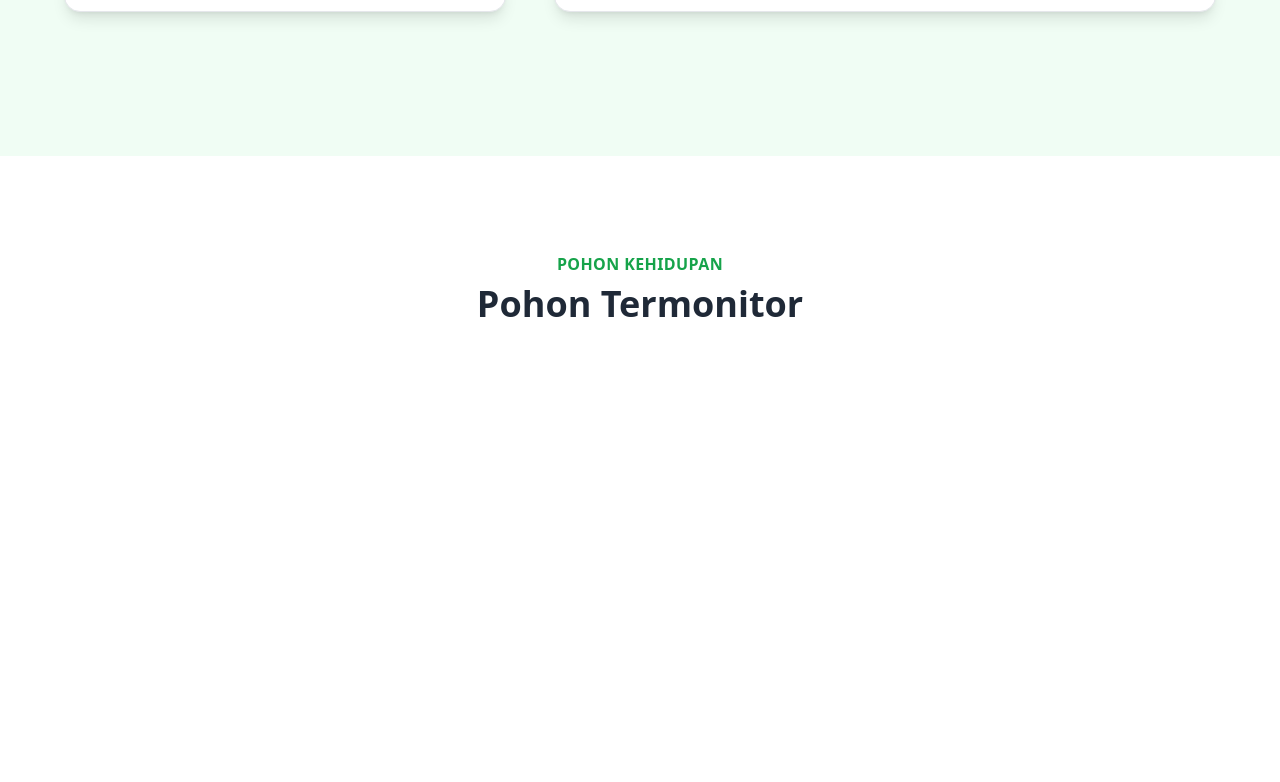
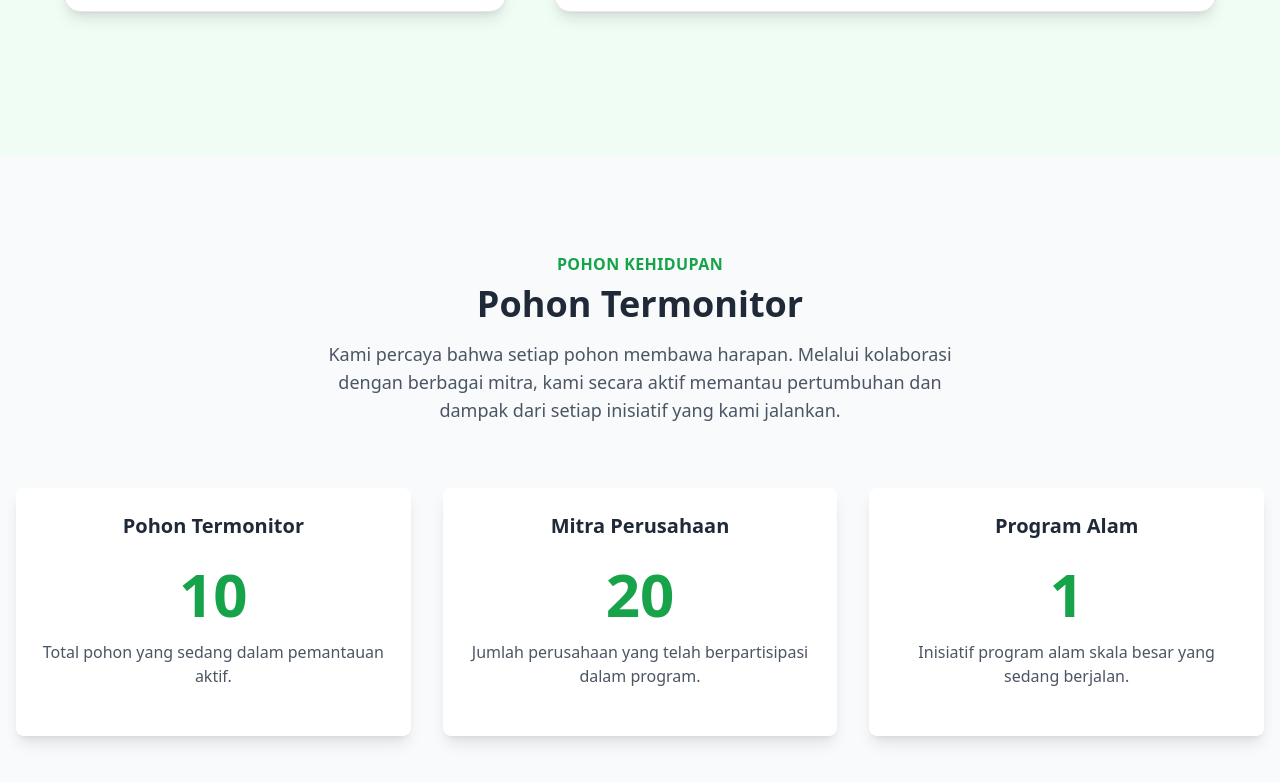
Before and after one commit to akaneyama/bumba-reactjs, a React (Vite) app: page / in a window 1280 px wide. Shown: the part 1444-2226 px from the top of the page. Built offline with nearby package versions, Linux system fonts and the light colour scheme.

Commit message:
pohon termonitor

```diff
--- a/package.json
+++ b/package.json
@@ -14,6 +14,7 @@
     "daffawebsite": "file:",
     "framer-motion": "^12.23.12",
     "react": "^19.1.1",
+    "react-confetti": "^6.4.0",
     "react-dom": "^19.1.1",
     "react-icons": "^5.5.0",
     "react-router-dom": "^7.8.2"
--- a/src/components/Pohontermonitor.jsx
+++ b/src/components/Pohontermonitor.jsx
@@ -1,23 +1,75 @@
-import { section } from 'framer-motion/client'
-import react from 'react'
+import React, { useState } from 'react';
 
-function Pohontermonitor(){
+const dataAwal = [
+    {
+        id: 1,
+        kategori: 'Pohon Termonitor',
+        jumlah: 10,
+        deskripsi: 'Total pohon yang sedang dalam pemantauan aktif.'
+    },
+    {
+        id: 2,
+        kategori: 'Mitra Perusahaan',
+        jumlah: 20,
+        deskripsi: 'Jumlah perusahaan yang telah berpartisipasi dalam program.'
+    },
+    {
+        id: 3,
+        kategori: 'Program Alam',
+        jumlah: 1,
+        deskripsi: 'Inisiatif program alam skala besar yang sedang berjalan.'
+    }
+];
+
+function PohonTermonitor() {
+
+    const [statistik, setStatistik] = useState(dataAwal);
+
+    const handleTambahSatu = (id) => {
+        const statistikBaru = statistik.map(item => {
+            if (item.id === id) {
+                return { ...item, jumlah: item.jumlah + 1 };
+            }
+            return item;
+        });
+        setStatistik(statistikBaru);
+    };
+
     return (
-        <section className='bg-white min-h-screen py-16 md:py-24'>
+        <section className='bg-gray-50 min-h-screen py-16 md:py-24'>
             <div className='container mx-auto px-4'>
-                <div className='text-center mb-12'>
+                <div className='text-center mb-16'>
                     <h2 className="text-base font-semibold text-green-600 tracking-wide uppercase">
                         Pohon Kehidupan
                     </h2>
                     <h1 className="text-3xl md:text-4xl font-extrabold text-gray-800 mt-2">
                         Pohon Termonitor
                     </h1>
+
+                    <p className="mt-4 max-w-2xl mx-auto text-lg text-gray-600">
+                        Kami percaya bahwa setiap pohon membawa harapan. Melalui kolaborasi dengan berbagai mitra, kami secara aktif memantau pertumbuhan dan dampak dari setiap inisiatif yang kami jalankan.
+                    </p>
                 </div>
+
+                <div className='grid grid-cols-1 md:grid-cols-2 lg:grid-cols-3 gap-8'>
+                    {statistik.map((item) => (
+                        <div key={item.id} className='bg-white rounded-lg shadow-lg p-6 flex flex-col items-center text-center transform transition-transform duration-300 hover:-translate-y-2'>
+
+                            <h3 className='text-xl font-bold text-gray-800 mb-2'>{item.kategori}</h3>
+
+                            <p className='text-6xl font-extrabold text-green-600 my-4'>
+                                {item.jumlah}
+                            </p>
+
+                            <p className='text-gray-600 mb-6 h-12'>{item.deskripsi}</p>
+                        </div>
+                    ))}
                 </div>
 
 
+            </div>
         </section>
-    )
+    );
 }
 
-export default Pohontermonitor;
+export default PohonTermonitor;
```
Also changed, not shown: 1 other file (tests, documents, lock files or other folders). Lines whose indentation alone changed are shown as unchanged.
